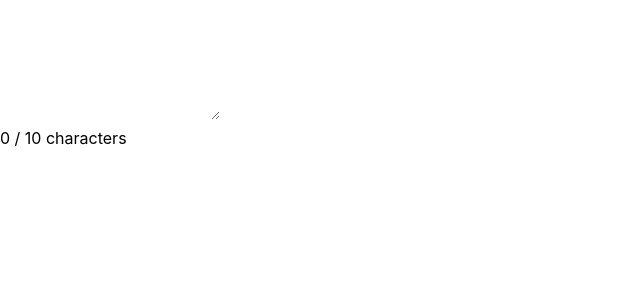
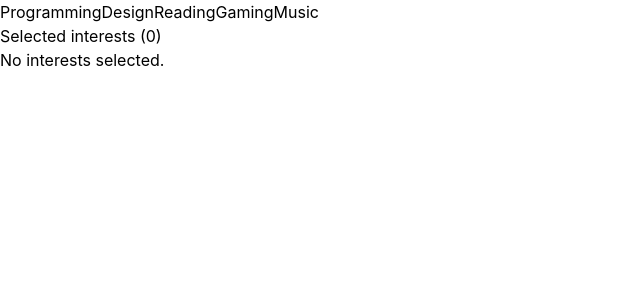
Before and after one commit to Hary300/React-challenge, a React (Vite) app: page / in a window 1280 px wide. Shown: the top 300 px of the page, without its empty margins (0-640 px from the left). Built offline with nearby package versions, Linux system fonts and the light colour scheme.

Commit message:
feat: implement SelectableInterests component with selection functionality, tests, and documentation

```diff
--- a/src/app/App.tsx
+++ b/src/app/App.tsx
@@ -1,9 +1,11 @@
-import MessageCharacterCounter from '../components/14-message-character-counter/MessageCharacterCounter';
+import SelectableInterests from '../components/16-selectable-interests/SelectableInterests';
 
 function App() {
   return (
     <>
-      <MessageCharacterCounter maxLength={10} />
+      <SelectableInterests
+        interests={['Programming', 'Design', 'Reading', 'Gaming', 'Music']}
+      />
     </>
   );
 }
--- /dev/null
+++ b/src/components/16-selectable-interests/SelectableInterests.tsx
@@ -0,0 +1,44 @@
+import { useState } from 'react';
+
+interface SelectableInterestsProps {
+  interests: string[];
+}
+
+const SelectableInterests = ({ interests }: SelectableInterestsProps) => {
+  const [selectedInterests, setSelectedInterests] = useState<string[]>([]);
+
+  const handleClick = (selectedInterest: string) => {
+    if (selectedInterests.includes(selectedInterest)) {
+      const remainingInterests = selectedInterests.filter(
+        (interest) => interest !== selectedInterest
+      );
+      setSelectedInterests(remainingInterests);
+    } else {
+      setSelectedInterests((prev) => [...prev, selectedInterest]);
+    }
+  };
+  return (
+    <div>
+      {interests.map((interest, index) => (
+        <button
+          key={index}
+          onClick={() => handleClick(interest)}
+          aria-pressed={selectedInterests.includes(interest)}
+          aria-label={interest}
+        >
+          {interest}
+        </button>
+      ))}
+      <p>Selected interests ({selectedInterests.length})</p>
+      <ul aria-label='Selected interests'>
+        {selectedInterests.length !== 0
+          ? selectedInterests.map((selectedInterest, index) => (
+              <li key={index}>{selectedInterest}</li>
+            ))
+          : 'No interests selected.'}
+      </ul>
+    </div>
+  );
+};
+
+export default SelectableInterests;
```
Also changed, not shown: src/components/16-selectable-interests/README.md (added), 1 other file (tests, documents, lock files or other folders).
